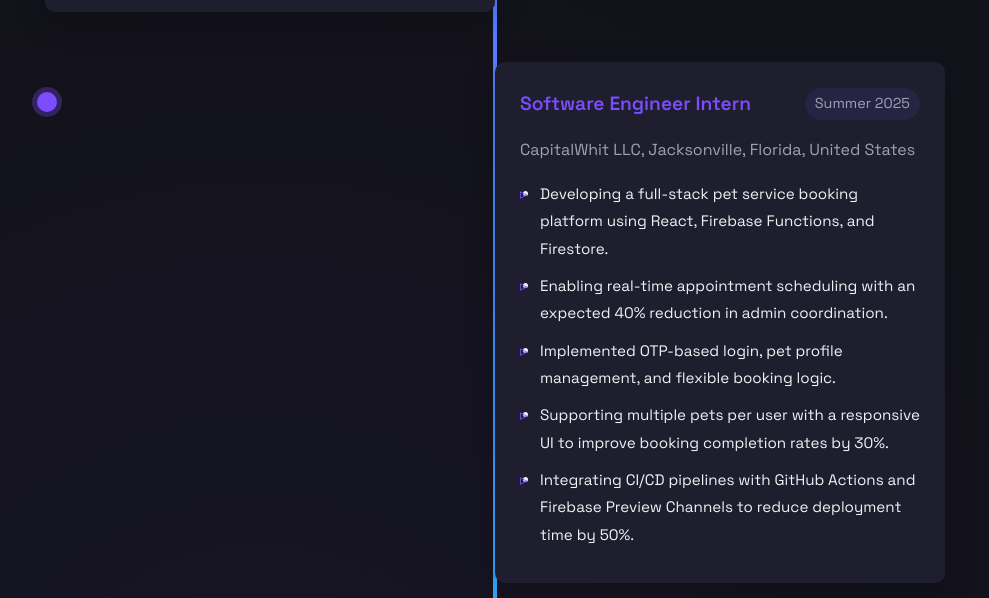
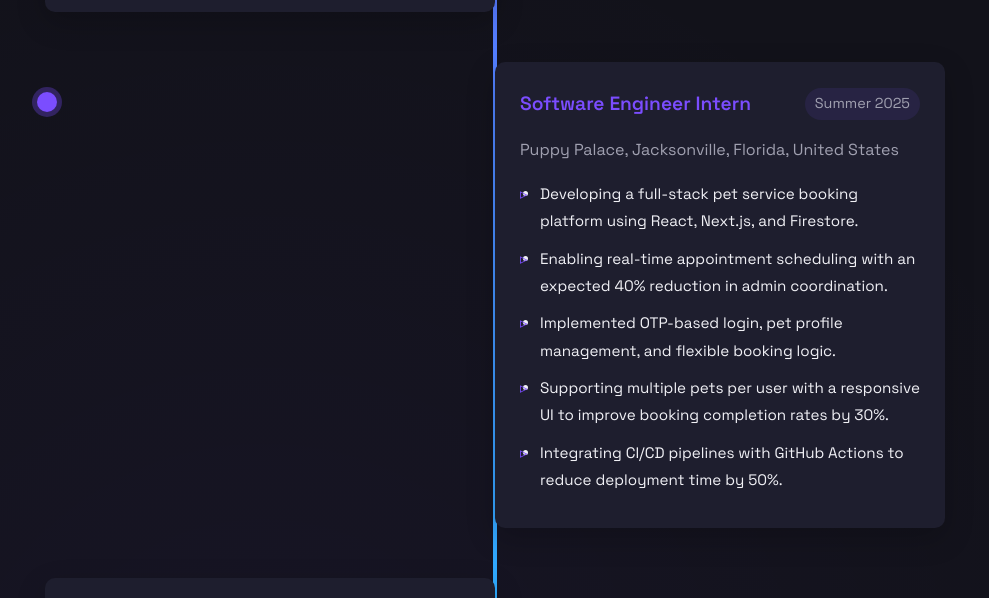
Before and after one commit to devern-DZZC/portfolio, a plain HTML site: page index.html in a window 1280 px wide. Shown: the part 2657-3255 px from the top of the page, without its empty margins (145-1134 px from the left). Drawn offline with Linux system fonts and the light colour scheme.

Commit message:
Update index.html

```diff
--- a/index.html
+++ b/index.html
@@ -129,14 +129,14 @@
                             <h3 class="experience-title">Software Engineer Intern</h3>
                             <span class="experience-date">Summer 2025</span>
                         </div>
-                        <p class="experience-company">CapitalWhit LLC, Jacksonville, Florida, United States</p>
+                        <p class="experience-company">Puppy Palace, Jacksonville, Florida, United States</p>
                         <div class="experience-description">
                             <ul>
-                                <li>Developing a full-stack pet service booking platform using React, Firebase Functions, and Firestore.</li>
+                                <li>Developing a full-stack pet service booking platform using React, Next.js, and Firestore.</li>
                                 <li>Enabling real-time appointment scheduling with an expected 40% reduction in admin coordination.</li>
                                 <li>Implemented OTP-based login, pet profile management, and flexible booking logic.</li>
                                 <li>Supporting multiple pets per user with a responsive UI to improve booking completion rates by 30%.</li>
-                                <li>Integrating CI/CD pipelines with GitHub Actions and Firebase Preview Channels to reduce deployment time by 50%.</li>
+                                <li>Integrating CI/CD pipelines with GitHub Actions to reduce deployment time by 50%.</li>
                             </ul>
                         </div>
                     </div>
```
